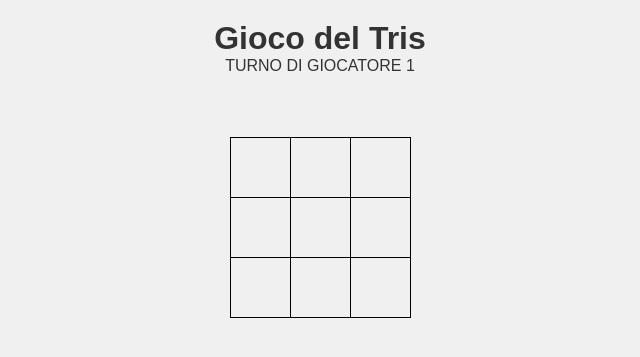
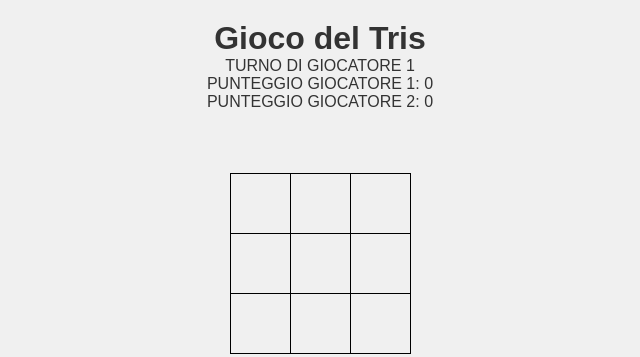
Before and after one commit to EssieDyva/Tris, a plain HTML site: page index.html in a window 1280 px wide. Shown: the whole page, without its empty margins (320-960 px from the left). Drawn offline with Linux system fonts and the light colour scheme.

Commit message:
added score system, kinda

```diff
--- a/index.html
+++ b/index.html
@@ -19,6 +19,8 @@ Regole del gioco:
         <h1>Gioco del Tris</h1>
         <div id="partitaTitle">
             <p>TURNO DI <span id="currentPlayerID"></span></p>
+            <p>PUNTEGGIO GIOCATORE 1: <span id="scorePlayer1"></span></p>
+            <p>PUNTEGGIO GIOCATORE 2: <span id="scorePlayer2"></span></p>
           </div>
         <div class="campo">
             <table>
--- a/script.js
+++ b/script.js
@@ -8,13 +8,18 @@
 
 // Inizializza la variabile per i giocatori
 let players = [
-    { name: "GIOCATORE 1", symbol: "X" },
-    { name: "GIOCATORE 2", symbol: "O" }
+    { name: "GIOCATORE 1", symbol: "X", punteggio: 0 },
+    { name: "GIOCATORE 2", symbol: "O", punteggio: 0 }
 ];
 
 // Uso una variabile currentPlayer per memorizzare quale giocatore sta giocando
 let currentPlayer = players[0]; // Passo la referenza al JSON
 console.log("currentPlayer", currentPlayer);
+
+let punteggio = players.punteggio; // Inizializzo il punteggio a 0
+console.log("punteggio", punteggio);
+document.getElementById("scorePlayer1").textContent = players[0].punteggio; // Mostro il punteggio nell'HTML
+document.getElementById("scorePlayer2").textContent = players[1].punteggio; // Mostro il punteggio nell'HTML
 
 // Evento che si attiva quando il DOM è completamente caricato
 document.addEventListener("DOMContentLoaded", (event) => {
@@ -39,6 +44,14 @@ function posiziona(cell) {
     if (controllaVittoria()) {
         alert(currentPlayer.name + " ha vinto!"); // Mostro un messaggio di vittoria
         document.getElementById("reset").style.display = "block"; // Mostro il bottone di reset
+        // Incremento il punteggio del giocatore vincente
+        if (currentPlayer.symbol === "X") {
+            players[0].punteggio++;
+            document.getElementById("scorePlayer1").textContent = players[0].punteggio; // Aggiorno il punteggio nell'HTML
+        } else {
+            players[1].punteggio++;
+            document.getElementById("scorePlayer2").textContent = players[1].punteggio; // Aggiorno il punteggio nell'HTML
+        }
         return; // Esco dalla funzione se c'è un vincitore
     }
 
```
